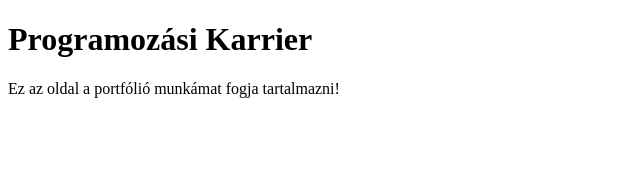
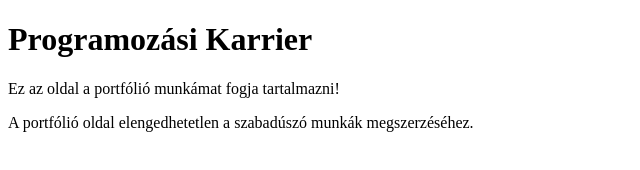
Before and after one commit to kataia1216/portfolio-oldal, a plain HTML site: page index.html in a window 1280 px wide. Shown: the whole page, without its empty margins (0-640 px from the left). Drawn offline with Linux system fonts and the light colour scheme.

Commit message:
Új bekezdés az index.html-ben.

```diff
--- a/index.html
+++ b/index.html
@@ -8,5 +8,6 @@
 <body>
     <h1>Programozási Karrier</h1>
     <p>Ez az oldal a portfólió munkámat fogja tartalmazni!</p>
+    <p>A portfólió oldal elengedhetetlen a szabadúszó munkák megszerzéséhez.</p>
 </body>
 </html>
```
